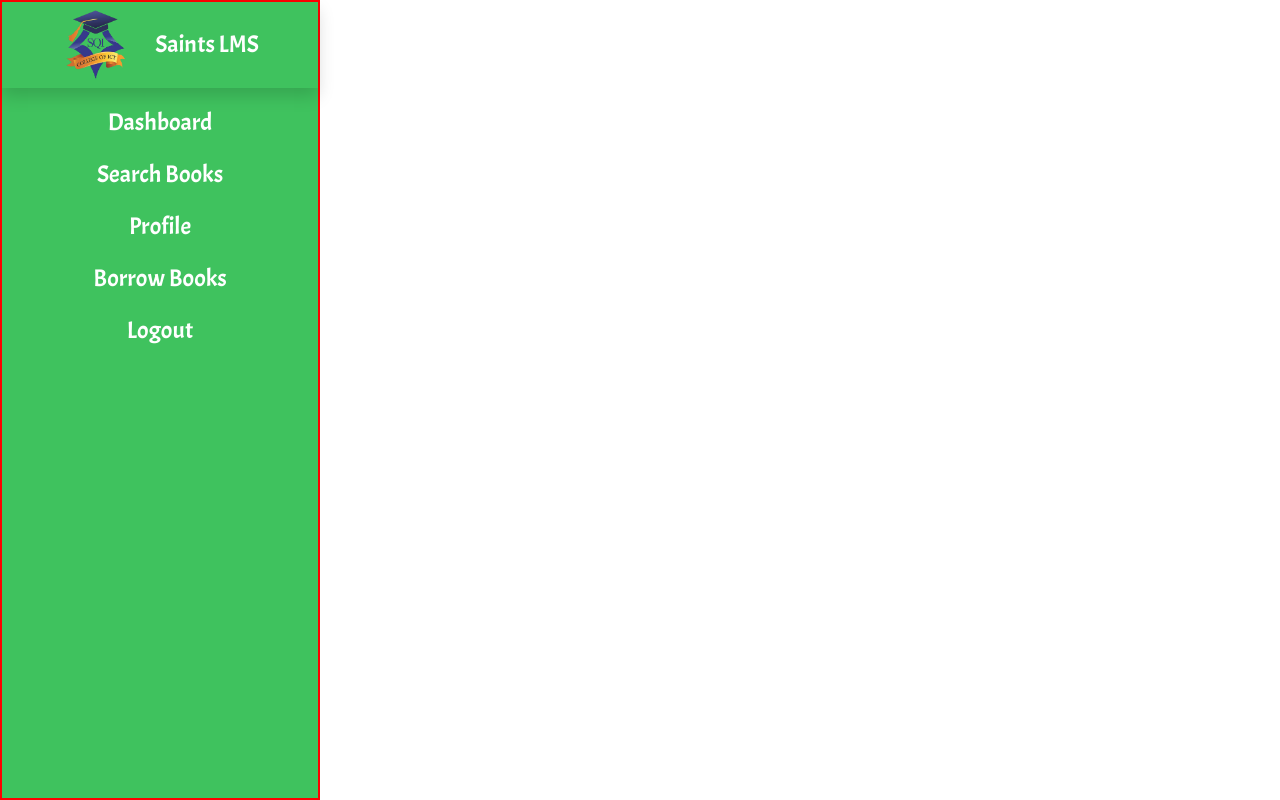
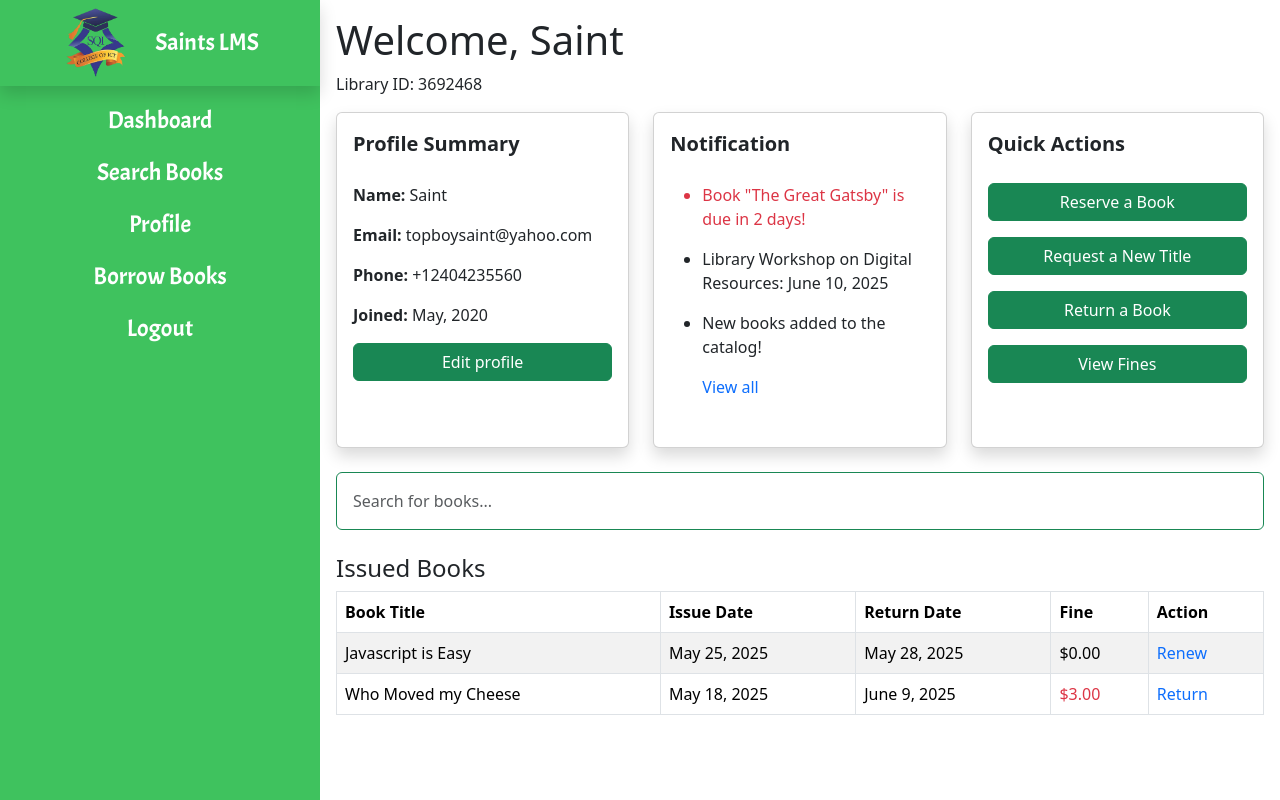
Before and after one commit to TopboySaint/Library-Management-System--L-M-S-, a plain HTML site: page user.html in a window 1280 px wide. Drawn offline with nearby package versions, Linux system fonts and the light colour scheme; a web font is replaced by a local one.

Commit message:
add profile summary, notifications, and quick actions sections

```diff
--- a/user.css
+++ b/user.css
@@ -5,7 +5,6 @@
 #nav-bar{
     width: 25%;
     height: 100vh;
-    border: 2px solid red;
     background-color:#3fc25e;
 }
 
@@ -19,3 +18,11 @@
     text-decoration: none;
     font-family: "Acme", sans-serif;
 }
+
+.profile-card{
+    width: 33%;
+}
+
+td a:hover{
+    text-decoration: underline;
+}
--- a/user.html
+++ b/user.html
@@ -13,7 +13,7 @@
   </head>
   <body>
     <main class="col-12 col-lg-12 col-md-12 mx-auto d-flex">
-      <div id="nav-bar">
+      <div id="nav-bar" class="">
         <div class="d-flex justify-content-center shadow gap-4 p-2">
           <span
             ><img
@@ -24,14 +24,98 @@
           <p class="mt-3 logo-header"><a href="">Saints LMS</a></p>
         </div>
 
-          <p class="mt-3 logo-header text-center"><a href="">Dashboard</a></p>
-          <p class="mt-3 logo-header text-center"><a href="">Search Books</a></p>
-          <p class="mt-3 logo-header text-center"><a href="">Profile</a></p>
-          <p class="mt-3 logo-header text-center"><a href="">Borrow Books</a></p>
-          <p class="mt-3 logo-header text-center"><a href="">Logout</a></p>
+        <p class="mt-3 logo-header text-center"><a href="">Dashboard</a></p>
+        <p class="mt-3 logo-header text-center"><a href="">Search Books</a></p>
+        <p class="mt-3 logo-header text-center"><a href="">Profile</a></p>
+        <p class="mt-3 logo-header text-center"><a href="">Borrow Books</a></p>
+        <p class="mt-3 logo-header text-center"><a href="">Logout</a></p>
+      </div>
 
+      <div id="dashboard" class="p-3">
+        <div>
+          <h1 id="welcomeMsg">Welcome, Saint</h1>
+          <p id="libraryId" class="mb-3 p-0">Library ID: 3692468</p>
+        </div>
+        <div class="d-lg-flex gap-3 gap-lg-4">
+          <div class="card p-3 profile-card shadow">
+            <p class="fs-5 fw-bold mb-4">Profile Summary</p>
+
+            <p><span class="fw-bold">Name:</span> Saint</p>
+            <p><span class="fw-bold">Email:</span> topboysaint@yahoo.com</p>
+            <p><span class="fw-bold">Phone:</span> +12404235560</p>
+            <p><span class="fw-bold">Joined:</span> May, 2020</p>
+
+            <button class="btn btn-success bg-success shadow-none">
+              Edit profile
+            </button>
+          </div>
+
+          <div class="card p-3 profile-card shadow">
+            <p class="fs-5 fw-bold mb-4">Notification</p>
+            <ul>
+              <li class="text-danger mb-3">Book "The Great Gatsby" is due in 2 days!</li>
+              <li class="mb-3">Library Workshop on Digital Resources: June 10, 2025</li>
+              <li class="mb-3">New books added to the catalog!</li>
+
+              <p><a href="" class="text-decoration-none">View all</a></p>
+            </ul>
+
+          </div>
+
+          <div class="card p-3 profile-card shadow">
+            <p class="fs-5 fw-bold mb-4">Quick Actions</p>
+
+            <button class="btn btn-success bg-success shadow-none mb-3">
+              Reserve a Book
+            </button>
+
+            <button class="btn btn-success bg-success shadow-none mb-3">
+              Request a New Title
+            </button>
+
+            <button class="btn btn-success bg-success shadow-none mb-3">
+              Return a Book
+            </button>
+
+            <button class="btn btn-success bg-success shadow-none">
+              View Fines
+            </button>
+          </div>
+        </div>
+
+        <input type="text" name="search-books" placeholder="Search for books..." class="form-control shadow-none border border-success mt-4 p-3 w-100 searchBooks">
+
+        <h4 class="mt-4">Issued Books</h4>
+        <table class="table table-bordered table-striped">
+
+          <thead>
+            <tr>
+              <th>Book Title</th>
+              <th>Issue Date</th>
+              <th>Return Date</th>
+              <th>Fine</th>
+              <th>Action</th>
+            </tr>
+          </thead>
+          <tbody>
+            <tr>
+              <td>Javascript is Easy</td>
+              <td>May 25, 2025</td>
+              <td>May 28, 2025</td>
+              <td>$0.00</td>
+              <td><a href="" class="text-decoration-none">Renew</a></td>
+            </tr>
+
+            <tr>
+              <td>Who Moved my Cheese</td>
+              <td>May 18, 2025</td>
+              <td>June 9, 2025</td>
+              <td class="text-danger">$3.00</td>
+              <td><a href="" class="text-decoration-none">Return</a></td>
+            </tr>
+          </tbody>
+        </table>
       </div>
-      <div id="dashboard"></div>
     </main>
   </body>
 </html>
```
